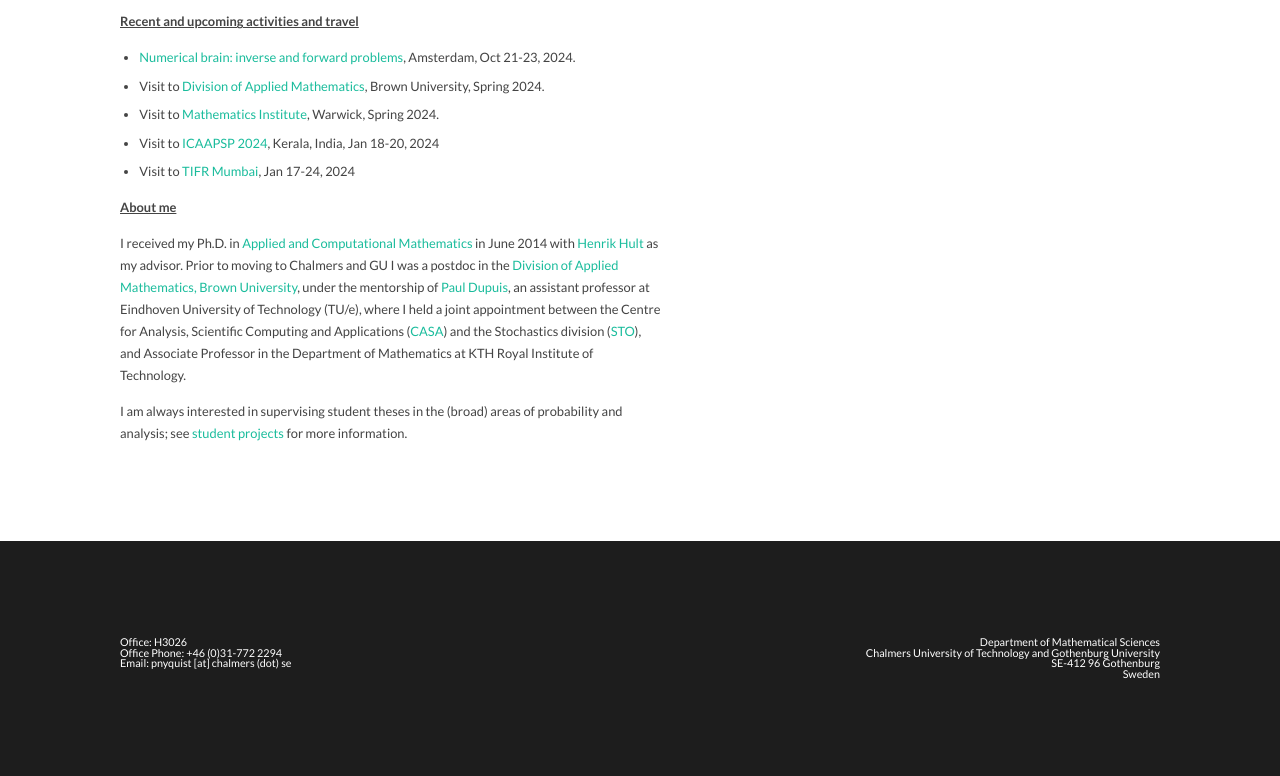
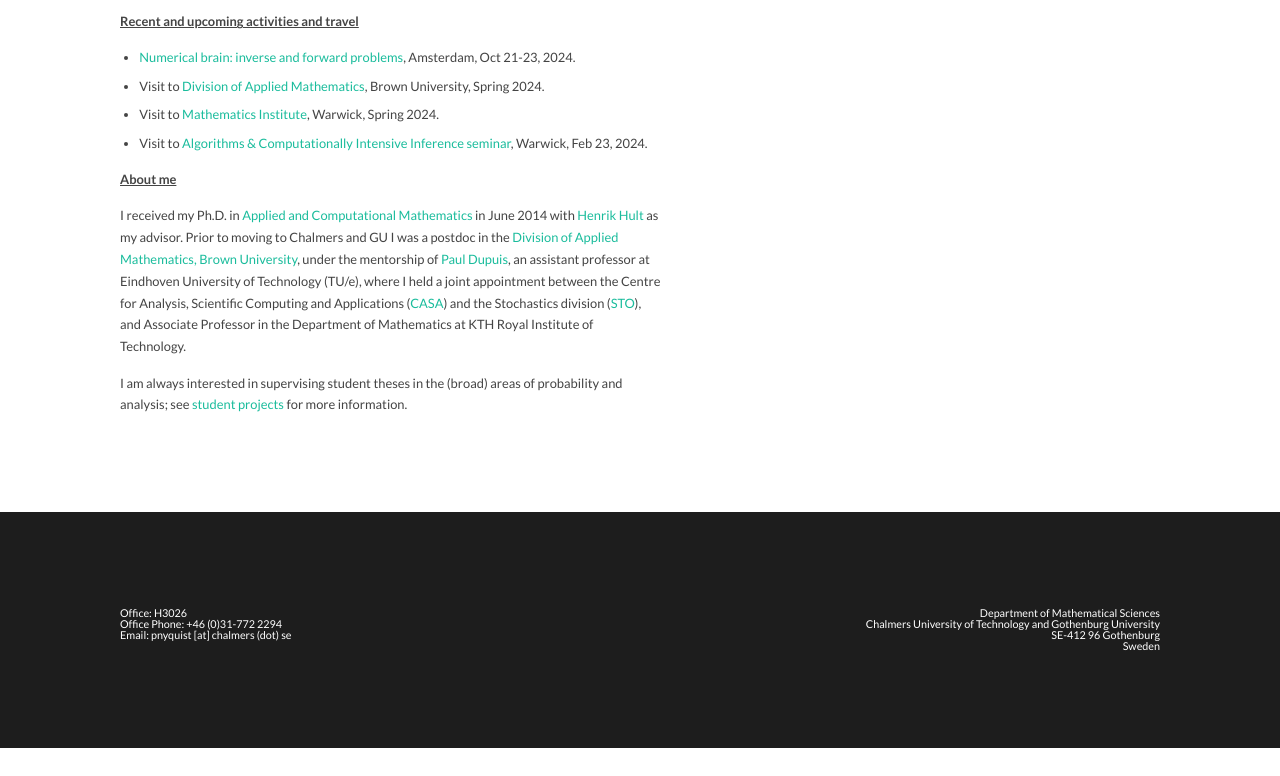
Before and after one commit to pierrenyq/pierrenyq.github.io, a plain HTML site: page index.html in a window 1280 px wide. Shown: the part 1010-1786 px from the top of the page. After the commit the page ends 1758 px from the top, so only its background shows below. Drawn offline with Linux system fonts and the light colour scheme.

Commit message:
Add files via upload

```diff
--- a/index.html
+++ b/index.html
@@ -226,9 +226,10 @@ I have an opening for a <a href="open.html">PhD position on the mathematical fou
 <li> <a href="">Numerical brain: inverse and forward problems</a>, Amsterdam, Oct 21-23, 2024. </li>
 <li> Visit to <a href="https://www.brown.edu/academics/applied-mathematics/">Division of Applied Mathematics</a>, Brown University, Spring 2024. </li>
 <li> Visit to <a href="https://warwick.ac.uk/fac/sci/maths/">Mathematics Institute</a>, Warwick, Spring 2024. </li>
+<li> Visit to <a href="https://warwick.ac.uk/fac/sci/statistics/news/algorithms-seminars">Algorithms & Computationally Intensive Inference seminar</a>, Warwick, Feb 23, 2024. </li>
 <!--<li> <a href="https://www.math.ku.dk/english/research/ie/seminar-in-insurance-and-economics/">Insurance and Economics seminar</a> Copenhagen, September 7, 2023.</li>-->
-<li> Visit to <a href="https://icaapsp2024.in">ICAAPSP 2024</a>, Kerala, India, Jan 18-20, 2024 </li>
-<li> Visit to <a href="https://www.tifr.res.in/portal/techology_computer_science.php">TIFR Mumbai</a>, Jan 17-24, 2024 </li>
+<!--<li> Visit to <a href="https://icaapsp2024.in">ICAAPSP 2024</a>, Kerala, India, Jan 18-20, 2024 </li>
+<li> Visit to <a href="https://www.tifr.res.in/portal/techology_computer_science.php">TIFR Mumbai</a>, Jan 17-24, 2024 </li>-->
 <!--<li> Visit to <a href="https://informs-aps2023.event.univ-lorraine.fr">INFORMS APS Conference</a>, Nancy, France, June 28-30, 2023 </li>
 <li> Visit to <a href="https://www.brown.edu/academics/applied-mathematics/">Division of Applied Mathematics</a>, Brown University, June 5-9, 2023. </li>
 <li> Visit to <a href="https://stor.unc.edu">UNC Chapel Hill</a>, March 28-April 5, 2023 </li>-->
```
Also changed, not shown: Home.html (+3 -2 lines), research.html (+1 -2 lines).
